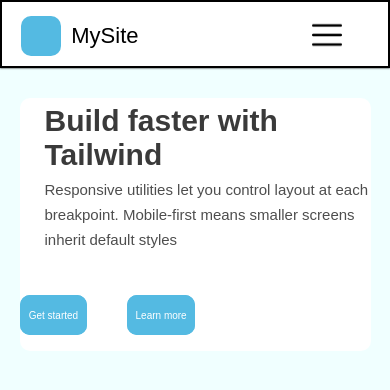
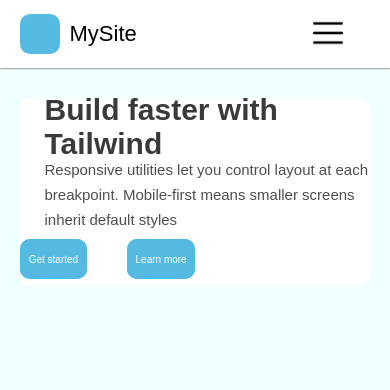
Before and after one commit to sumit952961/tailwind, a plain HTML site: page index.html in a window 390 px wide. Drawn offline with Linux system fonts and the light colour scheme.

Commit message:
Add files via upload

```diff
--- a/index.html
+++ b/index.html
@@ -3,7 +3,7 @@
 <head>
     <meta charset="UTF-8">
     <meta name="viewport" content="width=device-width, initial-scale=1.0">
-    <title>1Tail Wind REsponsive Demo</title>
+    <title>2Tail Wind REsponsive Demo</title>
     <style>
         *{
             margin: 0;
@@ -234,7 +234,7 @@
             /* box-shadow: 0 0 2px; */
             display: flex;
             justify-content: space-between;
-            border: 2px solid black;
+            /* border: 2px solid black; */
 
             }
             .home{
@@ -272,7 +272,7 @@
 
             }
             .main1{
-            height: 30%;
+            height: 188px;
             width: 90%;
             /* border: 2px solid black; */
             margin: auto;
@@ -415,7 +415,7 @@
             /* box-shadow: 0 0 2px; */
             display: flex;
             justify-content: space-between;
-            border: 2px solid black;
+            /* border: 2px solid black; */
 
             }
             .home{
@@ -453,7 +453,7 @@
 
             }
             .main1{
-            height: 30%;
+            height: 188px;
             width: 90%;
             /* border: 2px solid black; */
             margin: auto;
```
